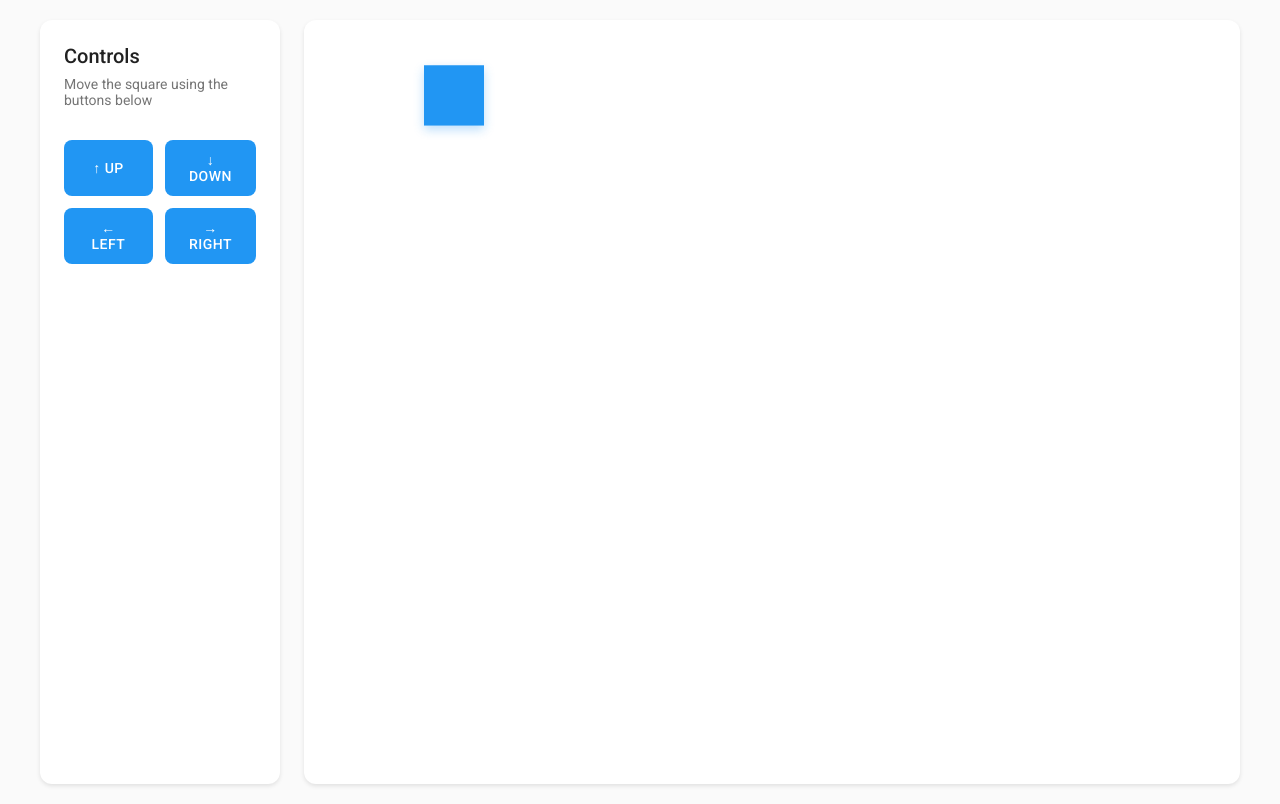
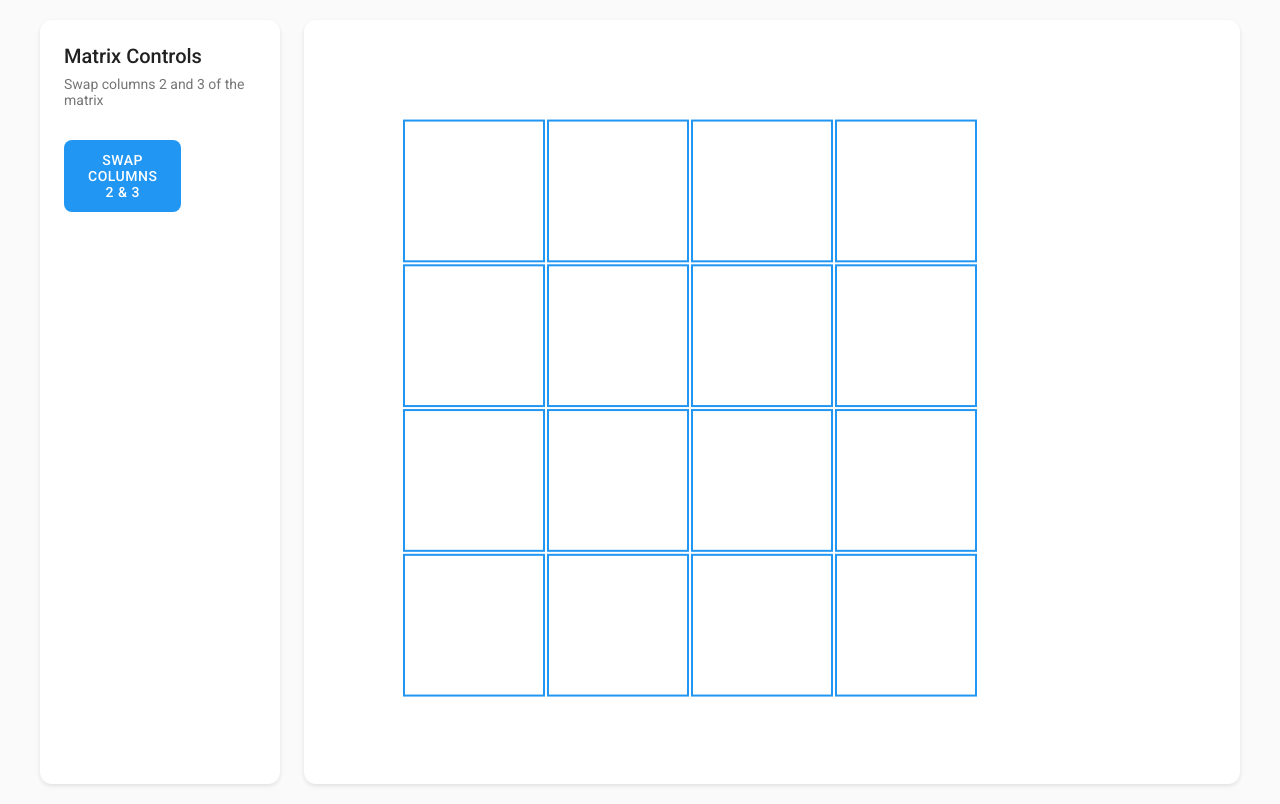
Before and after one commit to mkrzemien/toy-model, a website: page index.html in a window 1280 px wide. Drawn offline with Linux system fonts and the light colour scheme.

Commit message:
First matrix with column swap

```diff
--- a/app.js
+++ b/app.js
@@ -1,107 +1,115 @@
-class Square {
-    constructor(x, y, size) {
-        this.x = x;
-        this.y = y;
-        this.size = size;
-        this.targetX = x;
-        this.targetY = y;
-        this.color = '#2196F3'; // Material Blue
-        this.shadowColor = 'rgba(33, 150, 243, 0.3)';
+const canvas = document.getElementById('canvas');
+const ctx = canvas.getContext('2d');
+
+// Configuration object for easy parameter management
+const config = {
+    matrix: {
+        size: 4, // 4x4 matrix
+        padding: 100, // Increased padding to make matrix much smaller
+        cellSpacing: 4, // Space between cells
+    },
+    animation: {
+        speed: 0.05, // Base animation speed
+        easing: (t) => t < 0.5 ? 2 * t * t : 1 - Math.pow(-2 * t + 2, 2) / 2, // Smooth easing function
     }
+};
 
-    draw(ctx) {
-        // Draw shadow
-        ctx.shadowColor = this.shadowColor;
-        ctx.shadowBlur = 10;
-        ctx.shadowOffsetY = 4;
+// Set canvas size to match container
+function resizeCanvas() {
+    const container = canvas.parentElement;
+    canvas.width = container.clientWidth;
+    canvas.height = container.clientHeight;
+}
 
-        // Draw square
-        ctx.fillStyle = this.color;
-        ctx.fillRect(this.x - this.size / 2, this.y - this.size / 2, this.size, this.size);
+// Initialize matrix (4x4)
+let matrix = Array(config.matrix.size).fill().map(() => Array(config.matrix.size).fill(0));
 
-        // Reset shadow
-        ctx.shadowColor = 'transparent';
-        ctx.shadowBlur = 0;
-        ctx.shadowOffsetY = 0;
-    }
+// Animation state
+let isAnimating = false;
+let animationProgress = 0;
+let animationDirection = 1; // 1 for forward, -1 for reverse
 
-    move(dx, dy) {
-        this.targetX += dx;
-        this.targetY += dy;
-    }
+// Calculate cell size and position
+function getCellSize() {
+    const size = Math.min(
+        (canvas.width - config.matrix.padding * 2) / config.matrix.size,
+        (canvas.height - config.matrix.padding * 2) / config.matrix.size
+    );
+    return size;
+}
 
-    update() {
-        const speed = 5;
-        const dx = this.targetX - this.x;
-        const dy = this.targetY - this.y;
+// Draw the matrix
+function drawMatrix() {
+    const cellSize = getCellSize();
 
-        if (Math.abs(dx) > 0.1) {
-            this.x += dx * speed / 100;
-        }
-        if (Math.abs(dy) > 0.1) {
-            this.y += dy * speed / 100;
+    // Clear canvas
+    ctx.clearRect(0, 0, canvas.width, canvas.height);
+
+    // Draw each cell
+    for (let i = 0; i < config.matrix.size; i++) {
+        for (let j = 0; j < config.matrix.size; j++) {
+            let x = config.matrix.padding + j * (cellSize + config.matrix.cellSpacing);
+            const y = config.matrix.padding + i * (cellSize + config.matrix.cellSpacing);
+
+            // Apply animation offset for columns 2 and 3
+            if (isAnimating && (j === 1 || j === 2)) {
+                const easedProgress = config.animation.easing(animationProgress);
+                const offset = cellSize * easedProgress * (j === 1 ? 1 : -1);
+                x += offset;
+            }
+
+            // Draw cell
+            ctx.strokeStyle = '#2196F3';
+            ctx.lineWidth = 2;
+            ctx.strokeRect(x, y, cellSize, cellSize);
+
+            // Draw cell content (empty for now)
+            ctx.fillStyle = '#FFFFFF';
+            ctx.fillRect(x + 2, y + 2, cellSize - 4, cellSize - 4);
         }
     }
 }
 
-// Initialize canvas
-const canvas = document.getElementById('canvas');
-const ctx = canvas.getContext('2d');
+// Animation loop
+function animate() {
+    if (isAnimating) {
+        animationProgress += config.animation.speed * animationDirection;
 
-// Set canvas size
-function resizeCanvas() {
-    const mainArea = canvas.parentElement;
-    canvas.width = mainArea.clientWidth;
-    canvas.height = mainArea.clientHeight;
+        if (animationProgress >= 1) {
+            animationProgress = 1;
+            isAnimating = false;
+            // Actually swap the columns in the matrix
+            for (let i = 0; i < config.matrix.size; i++) {
+                [matrix[i][1], matrix[i][2]] = [matrix[i][2], matrix[i][1]];
+            }
+        } else if (animationProgress <= 0) {
+            animationProgress = 0;
+            isAnimating = false;
+        }
+
+        drawMatrix();
+        requestAnimationFrame(animate);
+    }
 }
 
-// Create square
-const square = new Square(canvas.width / 2, canvas.height / 2, 60);
-
-// Animation loop
-function animate() {
-    ctx.clearRect(0, 0, canvas.width, canvas.height);
-    square.update();
-    square.draw(ctx);
-    requestAnimationFrame(animate);
+// Swap columns 2 and 3
+function swapColumns() {
+    if (!isAnimating) {
+        isAnimating = true;
+        animationProgress = 0;
+        animationDirection = 1;
+        animate();
+    }
 }
 
-// Handle window resize
+// Event listeners
 window.addEventListener('resize', () => {
     resizeCanvas();
-    // Update square position to stay centered
-    square.x = canvas.width / 2;
-    square.y = canvas.height / 2;
-    square.targetX = square.x;
-    square.targetY = square.y;
+    drawMatrix();
 });
 
-// Add button event listeners with visual feedback
-const buttons = {
-    up: document.getElementById('up'),
-    down: document.getElementById('down'),
-    left: document.getElementById('left'),
-    right: document.getElementById('right')
-};
+document.getElementById('swap-columns').addEventListener('click', swapColumns);
 
-Object.entries(buttons).forEach(([direction, button]) => {
-    button.addEventListener('click', () => {
-        const moveAmount = 50;
-        switch(direction) {
-            case 'up': square.move(0, -moveAmount); break;
-            case 'down': square.move(0, moveAmount); break;
-            case 'left': square.move(-moveAmount, 0); break;
-            case 'right': square.move(moveAmount, 0); break;
-        }
-
-        // Add click animation
-        button.style.transform = 'scale(0.95)';
-        setTimeout(() => {
-            button.style.transform = '';
-        }, 100);
-    });
-});
-
-// Initialize
+// Initial setup
 resizeCanvas();
-animate();
+drawMatrix();
--- a/index.html
+++ b/index.html
@@ -122,14 +122,11 @@
     <div class="container">
         <div class="side-panel">
             <div>
-                <h1 class="panel-title">Controls</h1>
-                <p class="panel-subtitle">Move the square using the buttons below</p>
+                <h1 class="panel-title">Matrix Controls</h1>
+                <p class="panel-subtitle">Swap columns 2 and 3 of the matrix</p>
             </div>
             <div class="button-group">
-                <button id="up">↑ Up</button>
-                <button id="down">↓ Down</button>
-                <button id="left">← Left</button>
-                <button id="right">→ Right</button>
+                <button id="swap-columns">Swap Columns 2 & 3</button>
             </div>
         </div>
         <div class="main-area">
```
